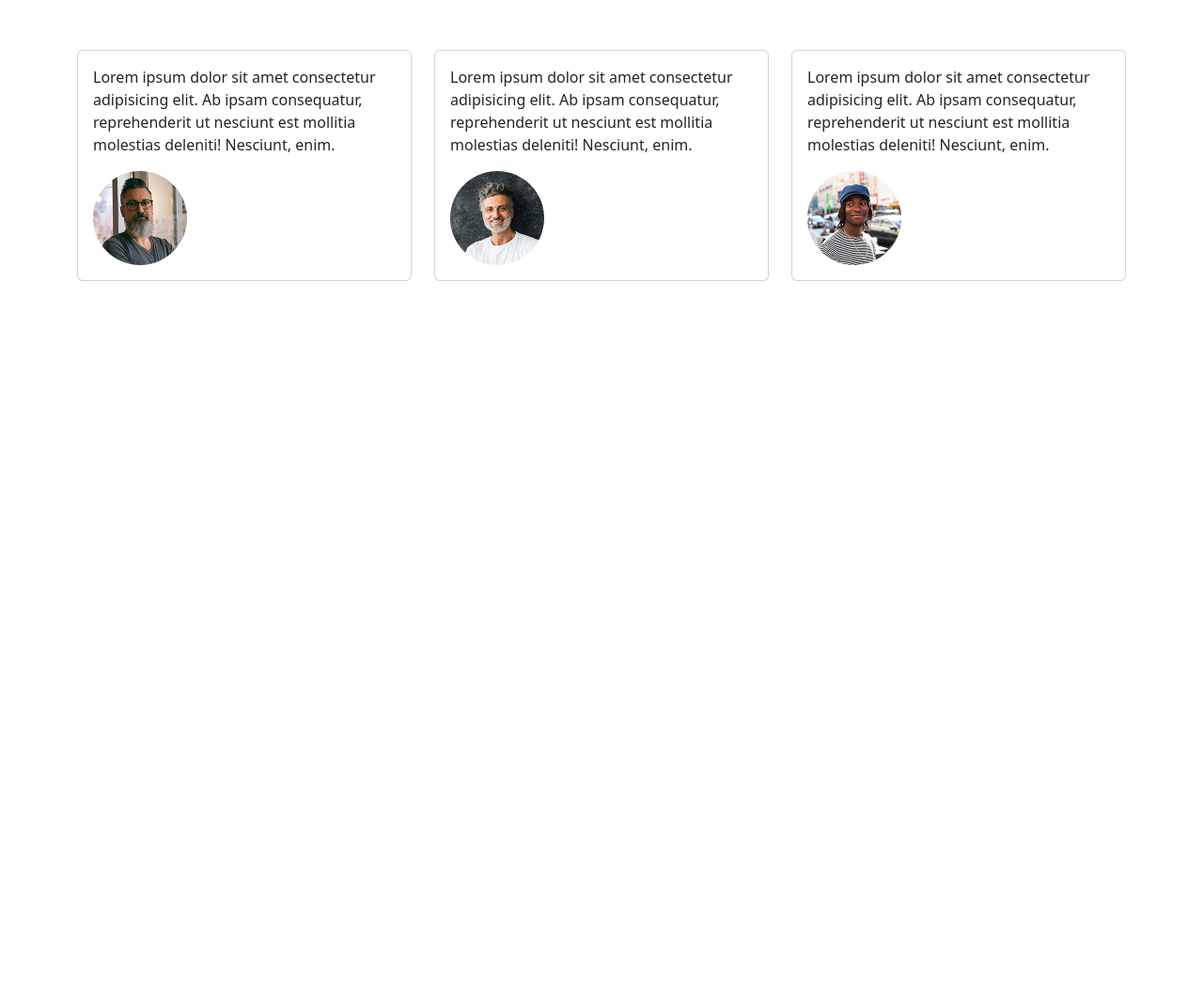
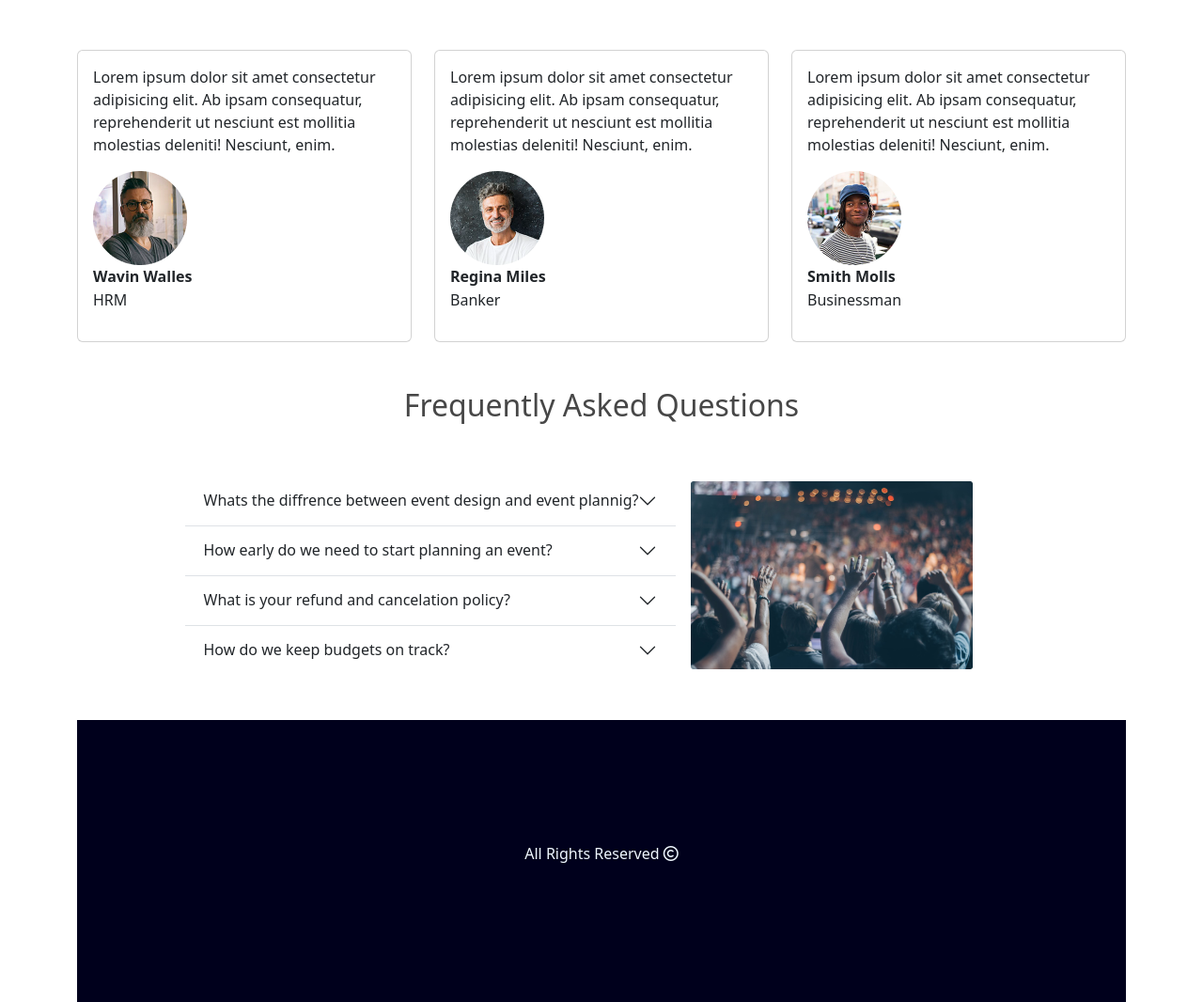
Before and after one commit to mohammad-tayeb/convention-web, a plain HTML site: page index.html in a window 1280 px wide. Shown: the part 1624-2690 px from the top of the page at 94% size. Before the commit the page ends 1923 px from the top, so only its background shows below. Drawn offline with nearby package versions, Linux system fonts and the light colour scheme.

Commit message:
design comleated initially

```diff
--- a/index.html
+++ b/index.html
@@ -184,10 +184,12 @@
         <div class="row">
             <div class="col-sm-4">
                 <div class="card">
-                    <div class="card-body d-flex-column justify-content-center">
+                    <div class="card-body">
                         <p>Lorem ipsum dolor sit amet consectetur adipisicing elit. Ab ipsam consequatur, reprehenderit
                             ut nesciunt est mollitia molestias deleniti! Nesciunt, enim.</p>
                         <img src="images/person 1.png" alt="">
+                        <p><b>Wavin Walles</b></p>
+                        <p class="negmargin">HRM</p>
                     </div>
                 </div>
             </div>
@@ -197,6 +199,8 @@
                         <p>Lorem ipsum dolor sit amet consectetur adipisicing elit. Ab ipsam consequatur, reprehenderit
                             ut nesciunt est mollitia molestias deleniti! Nesciunt, enim.</p>
                         <img src="images/person 2.png" alt="">
+                        <p><b>Regina Miles</b></p>
+                        <P class="negmargin">Banker</P>
                     </div>
                 </div>
             </div>
@@ -206,14 +210,90 @@
                         <p>Lorem ipsum dolor sit amet consectetur adipisicing elit. Ab ipsam consequatur, reprehenderit
                             ut nesciunt est mollitia molestias deleniti! Nesciunt, enim.</p>
                         <img src="images/person 3.png" alt="">
+                        <p><b>Smith Molls</b></p>
+                        <p class="negmargin">Businessman</p>
 
                     </div>
                 </div>
             </div>
         </div>
     </section>
+    <!--section7 frequently asked questions-->
+    <section class="d-flex justify-content-center mt-5 mb-5">
+        <h2 class="gray">Frequently Asked Questions</h2>
+    </section>
+    <!--section 8 accordion with image-->
+    <section class="d-flex align-items-center justify-content-center mb-5 mt-5">
+        <div class="accordion accordion-flush" id="accordionFlushExample">
+            <div class="accordion-item">
+                <h2 class="accordion-header" id="flush-headingOne">
+                    <button class="accordion-button collapsed" type="button" data-bs-toggle="collapse"
+                        data-bs-target="#flush-collapseOne" aria-expanded="false" aria-controls="flush-collapseOne">
+                        Whats the diffrence between event design and event plannig?
+                    </button>
+                </h2>
+                <div id="flush-collapseOne" class="accordion-collapse collapse" aria-labelledby="flush-headingOne"
+                    data-bs-parent="#accordionFlushExample">
+                    <div class="accordion-body">Placeholder content for this accordion, which is intended to demonstrate
+                        the <code>.accordion-flush</code> class. This is the first item's accordion body.</div>
+                </div>
+            </div>
+            <div class="accordion-item">
+                <h2 class="accordion-header" id="flush-headingTwo">
+                    <button class="accordion-button collapsed" type="button" data-bs-toggle="collapse"
+                        data-bs-target="#flush-collapseTwo" aria-expanded="false" aria-controls="flush-collapseTwo">
+                        How early do we need to start planning an event?
+                    </button>
+                </h2>
+                <div id="flush-collapseTwo" class="accordion-collapse collapse" aria-labelledby="flush-headingTwo"
+                    data-bs-parent="#accordionFlushExample">
+                    <div class="accordion-body">Placeholder content for this accordion, which is intended to demonstrate
+                        the <code>.accordion-flush</code> class. This is the second item's accordion body. Let's imagine
+                        this being filled with some actual content.</div>
+                </div>
+            </div>
+            <div class="accordion-item">
+                <h2 class="accordion-header" id="flush-headingThree">
+                    <button class="accordion-button collapsed" type="button" data-bs-toggle="collapse"
+                        data-bs-target="#flush-collapseThree" aria-expanded="false" aria-controls="flush-collapseThree">
+                        What is your refund and cancelation policy?
+                    </button>
+                </h2>
+                <div id="flush-collapseThree" class="accordion-collapse collapse" aria-labelledby="flush-headingThree"
+                    data-bs-parent="#accordionFlushExample">
+                    <div class="accordion-body">Placeholder content for this accordion, which is intended to demonstrate
+                        the <code>.accordion-flush</code> class. This is the third item's accordion body. Nothing more
+                        exciting happening here in terms of content, but just filling up the space to make it look, at
+                        least at first glance, a bit more representative of how this would look in a real-world
+                        application.</div>
+                </div>
+            </div>
+            <div class="accordion-item">
+                <h2 class="accordion-header" id="flush-headingFour">
+                    <button class="accordion-button collapsed" type="button" data-bs-toggle="collapse"
+                        data-bs-target="#flush-collapseFour" aria-expanded="false" aria-controls="flush-collapseFour">
+                        How do we keep budgets on track?
+                    </button>
+                </h2>
+                <div id="flush-collapseFour" class="accordion-collapse collapse" aria-labelledby="flush-headingFour"
+                    data-bs-parent="#accordionFlushExample">
+                    <div class="accordion-body">Placeholder content for this accordion, which is intended to demonstrate
+                        the <code>.accordion-flush</code> class. This is the third item's accordion body. Nothing more
+                        exciting happening here in terms of content, but just filling up the space to make it look, at
+                        least at first glance, a bit more representative of how this would look in a real-world
+                        application.</div>
+                </div>
+            </div>
 
-
+        </div>
+        <div class="me-5 ms-3"><img src="images/people.png" alt="" height="200px" width="300px"></div>
+    </section>
+    <!--section 9 footer-->
+    <footer>
+        <div class="footer d-flex align-items-center justify-content-center">
+            <p class="white">All Rights Reserved <i class="fa-regular fa-copyright"></i></p>
+        </div>
+    </footer>
 
 
 
--- a/style.css
+++ b/style.css
@@ -14,3 +14,13 @@
 .gray {
     color: rgb(71, 71, 71);
 }
+
+.negmargin {
+    margin-top: -15px;
+}
+
+.footer {
+    height: 300px;
+    width: 100%;
+    background-color: rgb(0, 0, 28);
+}
```
